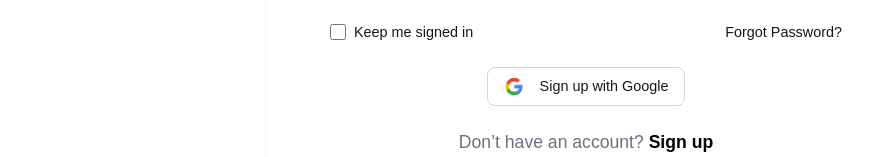
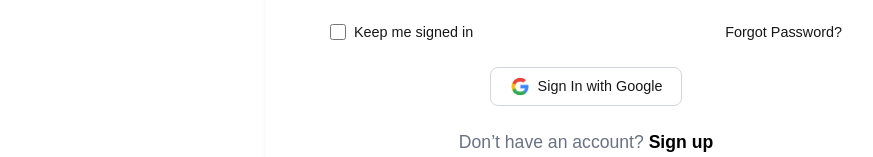
Before and after one commit to Formvive/landing-page, a Next.js app: page /login in a window 1280 px wide. Shown: the part 498-655 px from the top of the page, without its empty margins (54-927 px from the left). Built offline with nearby package versions, Linux system fonts and the light colour scheme.

Commit message:
login redirect commit

```diff
--- a/src/app/login/page.tsx
+++ b/src/app/login/page.tsx
@@ -123,10 +123,16 @@ export default function LoginPage() {
                 </div>
             </form>
             <div className="signUpBtns">
-            <button>
-                <Image src="/assets/icons/goog.png" alt="Google" width={20} height={20} className="mr-2" />
-                Sign up with Google
-            </button>
+            <button
+            type="button"
+            onClick={() => {
+              window.location.href = "https://form-vive-server.onrender.com/api/v1/auth/google";
+            }}
+            className="flex items-center gap-2 border border-gray-300 px-4 py-2 rounded"
+          >
+            <Image src="/assets/icons/goog.png" alt="Google" width={20} height={20} />
+            Sign In with Google
+          </button>
             {/* <button>
                 <Image src="/assets/icons/git.png" alt="GitHub" width={20} height={20} className="mr-2" />
                 Sign up with GitHub
--- a/src/app/onboarding/page.tsx
+++ b/src/app/onboarding/page.tsx
@@ -1,13 +1,14 @@
 'use client';
 
 import { useState, useEffect } from 'react';
-import { useRouter } from 'next/navigation';
+import { useSearchParams, useRouter } from 'next/navigation';
 import './page.css';
 
 export default function OnboardingPage() {
   const router = useRouter();
+  const searchParams = useSearchParams();
+  const userId = searchParams.get('userId');
 
-  const [fullName, setFullName]       = useState('');
   const [role, setRole]               = useState('');
   const [companySize, setCompanySize] = useState('');
   const [useCase, setUseCase]         = useState('');
@@ -19,8 +20,7 @@ export default function OnboardingPage() {
 
   // Redirect to /signup if no token found
   useEffect(() => {
-    const token = localStorage.getItem('authToken');
-    if (!token) {
+    if (!userId) {
       router.push('/signup');
     }
   }, [router]);
@@ -31,7 +31,7 @@ export default function OnboardingPage() {
     setError('');
     setSuccess('');
 
-    if (!fullName || !role || !companySize || !useCase) {
+    if ( !role || !companySize || !useCase) {
       setError('Please fill in all fields');
       return;
     }
@@ -54,7 +54,6 @@ export default function OnboardingPage() {
           'Authorization': `Bearer ${token}`
         },
         body: JSON.stringify({
-          fullName,
           role,
           companySize: Number(companySize),
           useCase,
```
